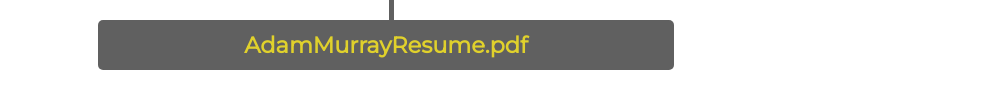
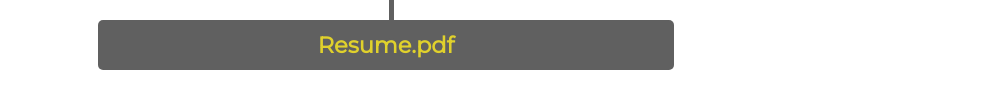
Before and after one commit to adamgmurray/portfolio, a plain HTML site: page index.html in a window 1280 px wide. Shown: the part 1884-1996 px from the top of the page, without its empty margins (254-1249 px from the left). Drawn offline with nearby package versions, Linux system fonts and the light colour scheme.

Commit message:
Update index.html

```diff
--- a/index.html
+++ b/index.html
@@ -97,9 +97,9 @@
 
 
 
-<a id="resu" href="./assets/AdamMurrayResume.pdf">
+<a id="resu" href="./AdamMurrayResume.pdf">
 <div class="resume">
-<h2>AdamMurrayResume.pdf</h2>
+<h2>Resume.pdf</h2>
 </div>  <!--end resume div-->
 </a>
 
```
